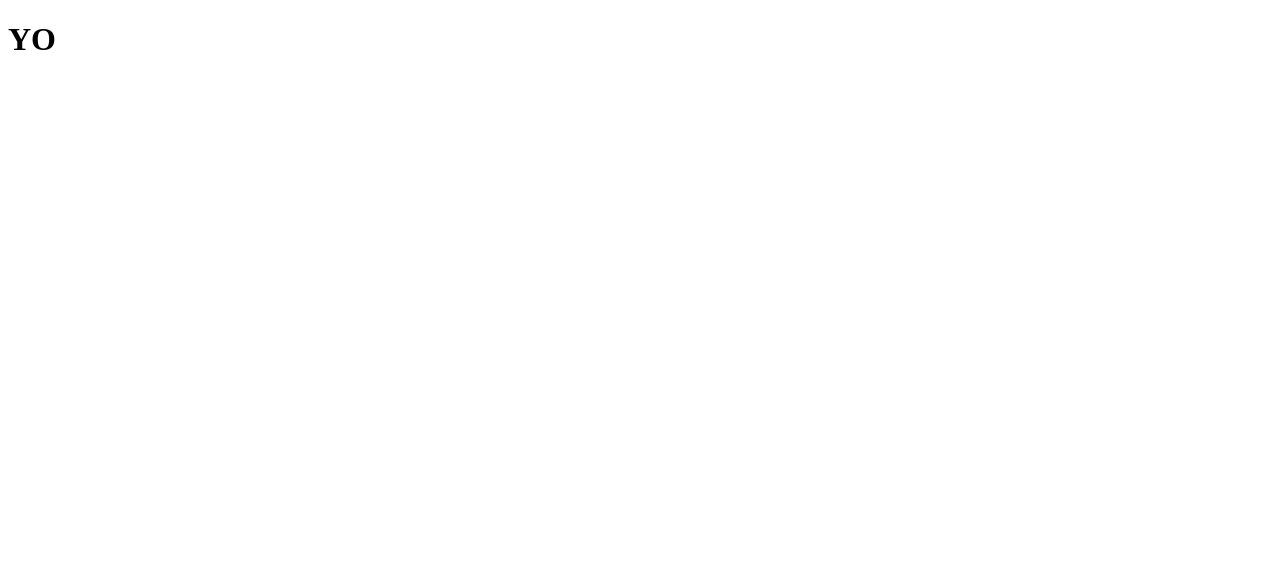
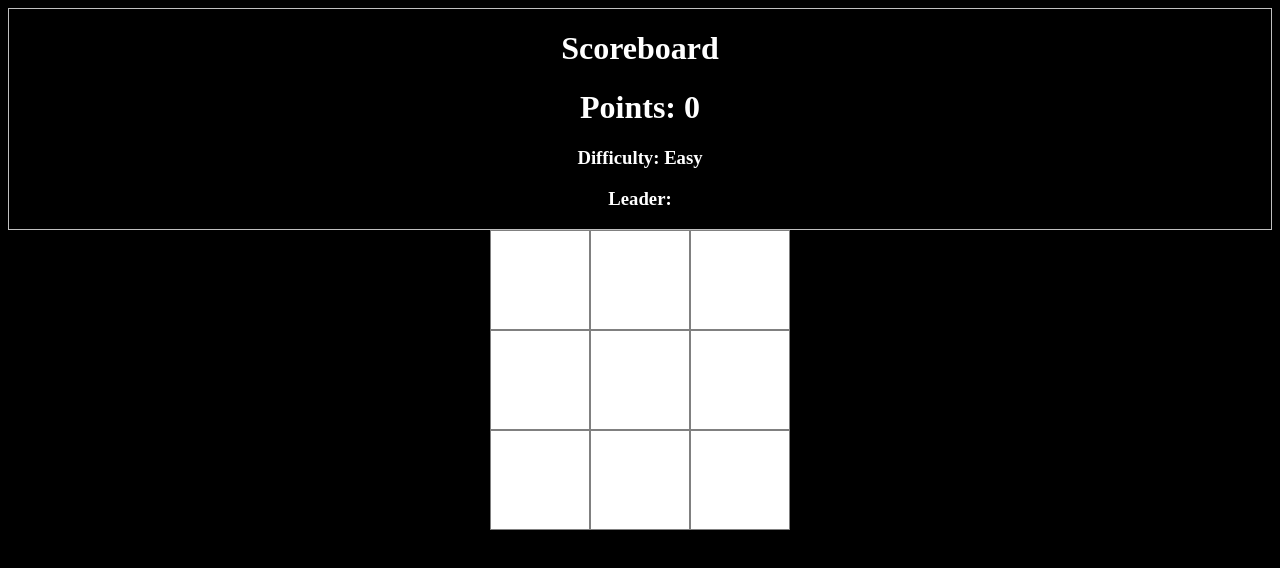
Before and after one commit to TheMegaForce/whack-a-mole, a plain HTML site: page index.html in a window 1280 px wide. Drawn offline with nearby package versions, Linux system fonts and the light colour scheme.

Commit message:
Initial page load with grid and leaderboard

```diff
--- a/css/style.css
+++ b/css/style.css
@@ -0,0 +1,23 @@
+body {
+	background: black;
+	color: white;
+}
+
+#scoreboard {
+	text-align: center;
+	border: 1px solid silver;
+}
+
+#grid {
+	margin: 0 auto;
+	display: flex;
+	flex-wrap: wrap;
+	width: 300px;
+}
+
+.square {
+	width: 100px;
+	height: 100px;
+	background: white;
+	box-shadow: inset 0 0 0 1px gray;
+}
--- a/index.html
+++ b/index.html
@@ -13,6 +13,24 @@
 		<script src="js/script.js"></script>
 	</head>
 	<body>
-		<h1>YO</h1>
+		<div id="scoreboard">
+			<h1>Scoreboard</h1>
+			<h1>Points: 0</h1>
+			<h3>Difficulty: Easy</h3>
+			<h3>Leader:</h3>
+		</div>
+		<div id="grid">
+			<div class="square"></div>
+			<div class="square"></div>
+			<div class="square"></div>
+
+			<div class="square"></div>
+			<div class="square"></div>
+			<div class="square"></div>
+
+			<div class="square"></div>
+			<div class="square"></div>
+			<div class="square"></div>
+		</div>
 	</body>
 </html>
```
